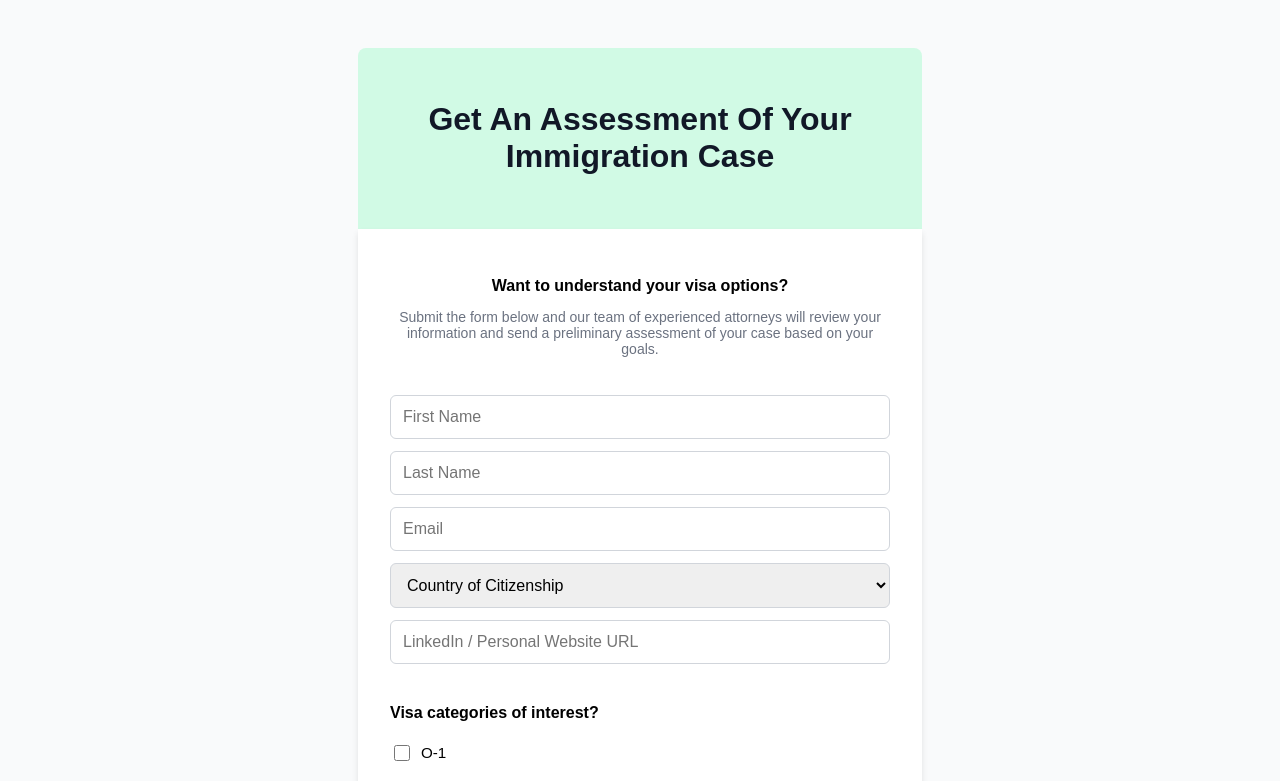
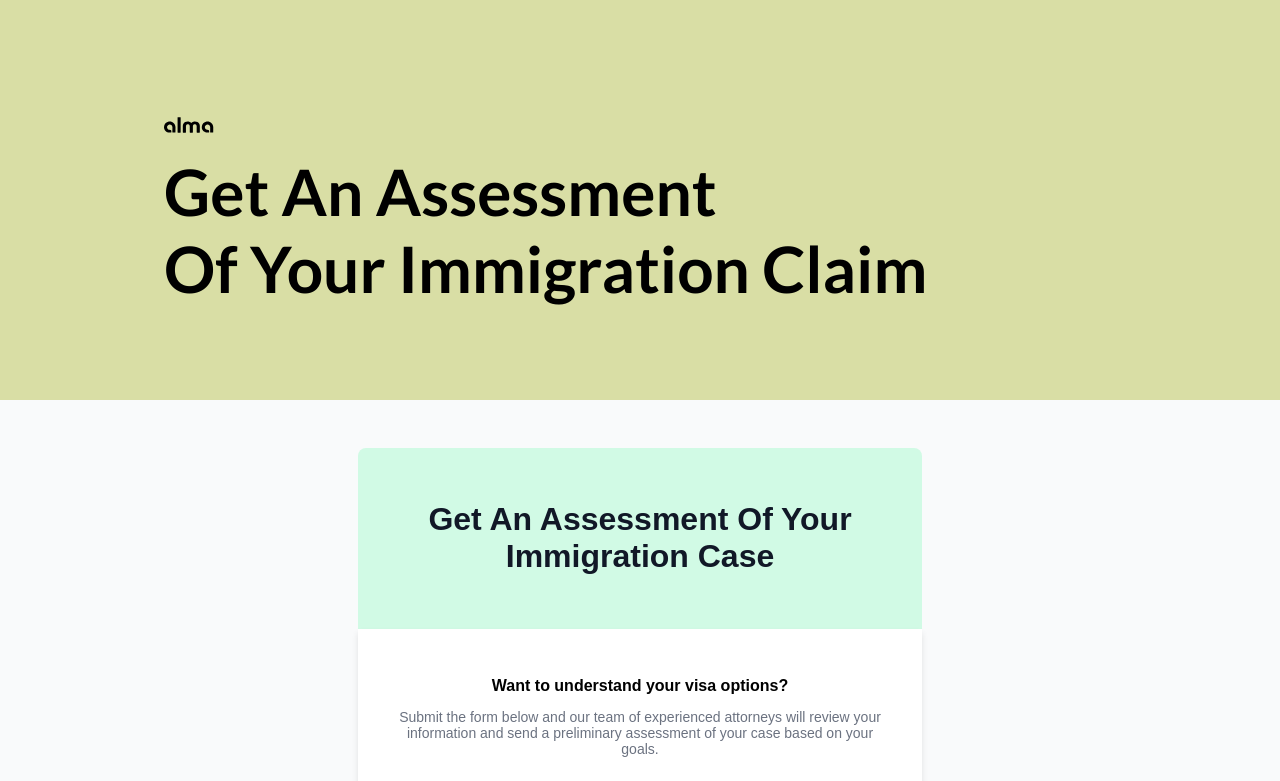
Before and after one commit to Dunridge/alma-app, a Next.js app: page / in a window 1280 px wide. Shown: the top 781 px of the page. Built offline with nearby package versions, Linux system fonts and the light colour scheme.

Commit message:
add fonts

```diff
--- a/src/app/globals.css
+++ b/src/app/globals.css
@@ -1,5 +1,6 @@
 @import url("../styles/immigration-form.css");
 @import url("../styles/submitted-page.css");
+@import url("../styles/home.css");
 
 /*reset*/
 
@@ -9,3 +10,9 @@ body {
   padding: 0;
   height: 100%;
 }
+
+/* fonts */
+
+body {
+  font-family: var(--font-lato), sans-serif;
+}
--- a/src/app/layout.tsx
+++ b/src/app/layout.tsx
@@ -1,9 +1,17 @@
 import type { Metadata } from "next";
+import { Lato } from "next/font/google";
 import "./globals.css";
 
+const lato = Lato({
+  subsets: ["latin"],
+  weight: ["400", "700"],
+  display: "swap",
+  variable: "--font-lato",
+});
+
 export const metadata: Metadata = {
-  title: "Create Next App",
-  description: "Generated by create next app",
+  title: "Alma test",
+  description: "Alma test",
 };
 
 export default function RootLayout({
@@ -12,7 +20,7 @@ export default function RootLayout({
   children: React.ReactNode;
 }>) {
   return (
-    <html lang="en">
+    <html lang="en" className={lato.variable}>
       <body>{children}</body>
     </html>
   );
--- a/src/app/page.tsx
+++ b/src/app/page.tsx
@@ -1,10 +1,22 @@
 "use client";
+
 import ImmigrationAssessmentForm from "@/components/ImmigrationAssessmentForm";
+import logo from "@/assets/svg/logo.svg";
+import Image from "next/image";
 
 export default function Home() {
   // login page
   return (
-    <div>
+    <div className="home">
+      <div className="home__header">
+        <div className="home__header-container">
+          <Image src={logo} alt="Logo" width={50} height={50} />
+          <div className="home__header-title">
+            <span>Get An Assessment</span>
+            <span>Of Your Immigration Claim</span>
+          </div>
+        </div>
+      </div>
       <ImmigrationAssessmentForm />
     </div>
   );
--- /dev/null
+++ b/src/styles/home.css
@@ -0,0 +1,21 @@
+.home {
+  display: flex;
+  flex-direction: column;
+}
+
+.home__header {
+  background-color: #d9dea5;
+  height: 400px;
+}
+
+.home__header-container {
+  padding: 100px 164px;
+}
+
+.home__header-title {
+  display: flex;
+  flex-direction: column;
+  align-items: start;
+  font-size: 64px;
+  font-weight: 600;
+}
```
Also changed, not shown: src/assets/svg/logo.svg (added).
